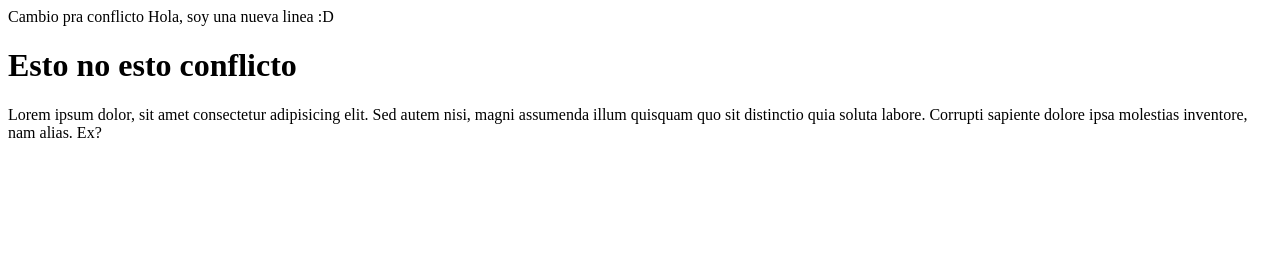
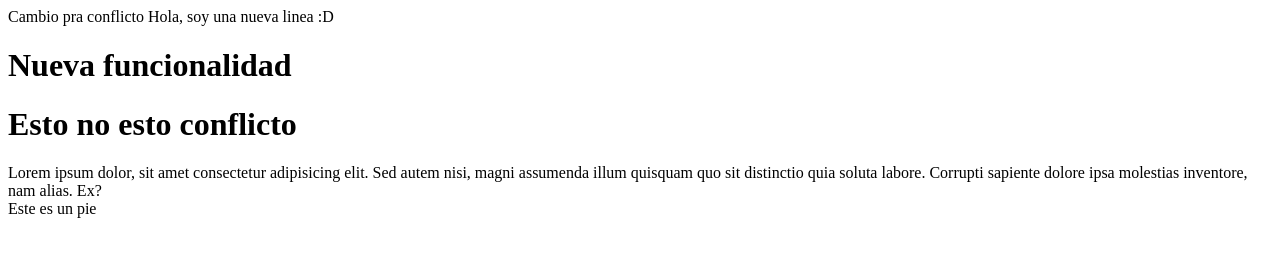
Before and after one commit to ljcl79/g71_hola_mundo, a plain HTML site: page index.html in a window 1280 px wide. Drawn offline with Linux system fonts and the light colour scheme.

Commit message:
Esta es una nueva funcionalidad en otra rama

```diff
--- a/index.html
+++ b/index.html
@@ -10,6 +10,7 @@
 <body>
     Cambio pra conflicto
     Hola, soy una nueva linea :D
+    <h1>Nueva funcionalidad</h1>
     <div>
         <h1>Esto no esto conflicto</h1>
     </div>
@@ -17,6 +18,9 @@
         Lorem ipsum dolor, sit amet consectetur adipisicing elit. Sed autem nisi, magni assumenda illum quisquam quo sit
         distinctio quia soluta labore. Corrupti sapiente dolore ipsa molestias inventore, nam alias. Ex?
     </div>
+    <footer>
+        Este es un pie
+    </footer>
 </body>
 
 </html>
```
